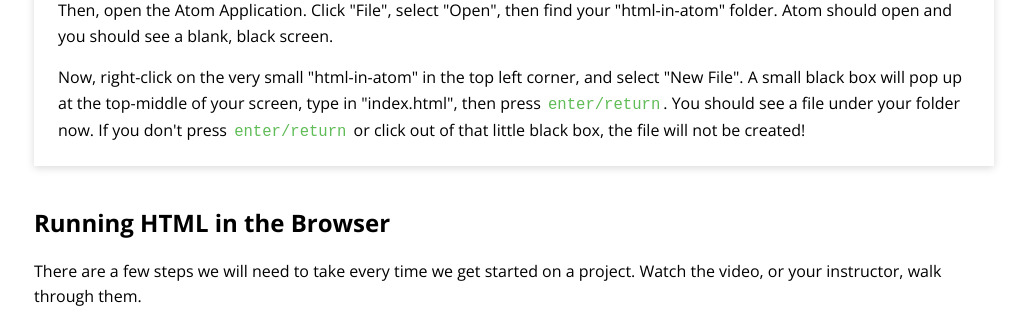
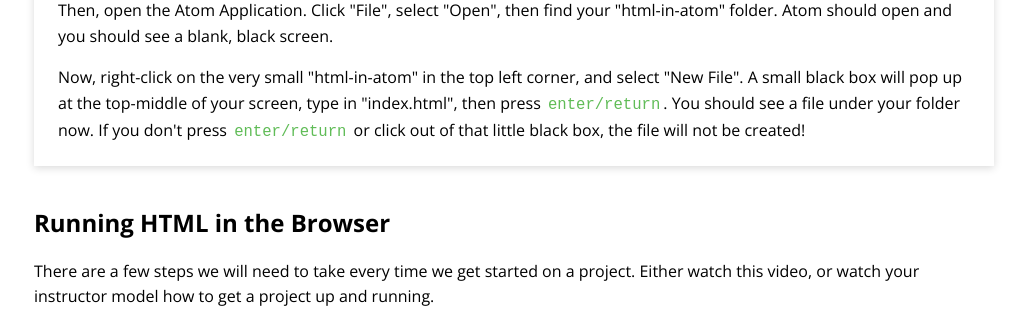
Before and after one commit to ameseee/kwk-curriculum-site, a Jekyll site: the page built from web-app/lessons/html-atom/index.md, in a window 1280 px wide and 900 px high, scrolled down 3108 px, cut to the strip 0-322 px from the top of the window. Shown: the whole strip, without its empty margins (126-1153 px from the left). Built offline with Jekyll 4.4.1, drawn with Linux system fonts in a browser that asks for light colours; nearby versions of some CDN libraries.

Commit message:
Address indentation and reword intro to videos

```diff
--- a/web-app/lessons/html-atom/index.md
+++ b/web-app/lessons/html-atom/index.md
@@ -72,7 +72,7 @@ Let's go ahead and create an HTML file and open in Atom.
 
 ## Running HTML in the Browser
 
-There are a few steps we will need to take every time we get started on a project. Watch the video, or your instructor, walk through them.
+There are a few steps we will need to take every time we get started on a project.  Either watch this video, or watch your instructor model how to get a project up and running.
 
 <iframe width="100%" height="560" frameborder="0" scrolling="no" src="https://screencast-o-matic.com/embed?sc=cqf0oiZwHp&v=5&ff=1" allowfullscreen="true"></iframe>
 
```
Also changed, not shown: web-app/lessons/intro-html/index.md (+2 -0 lines).
